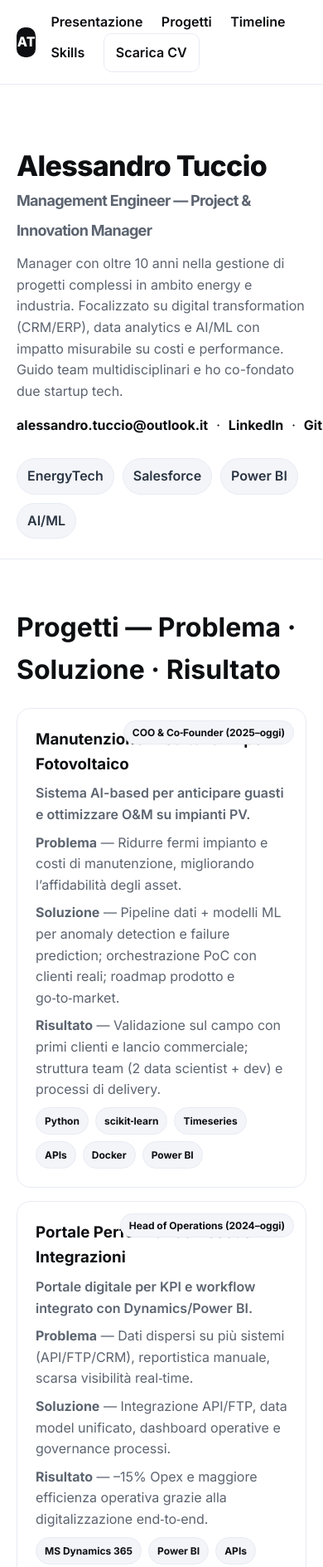
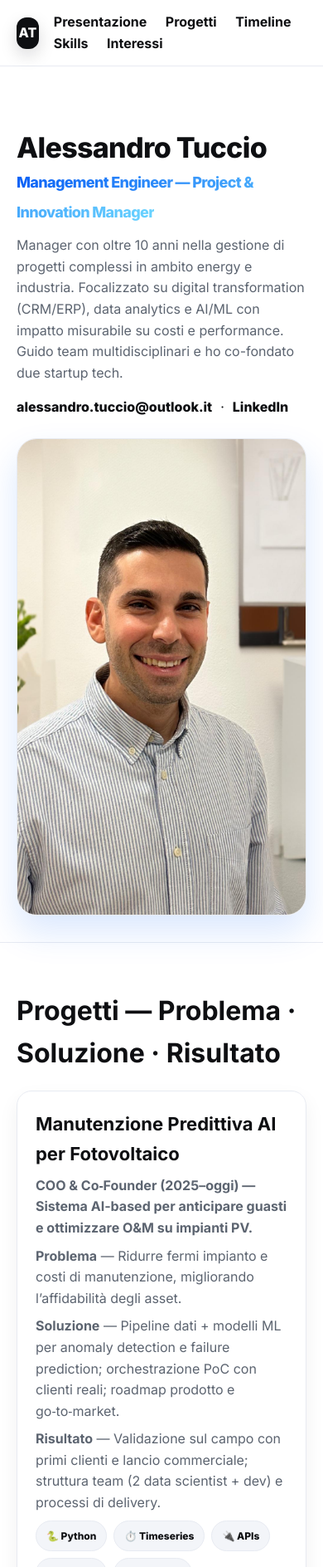
Before and after one commit to alekdrum/alessandrotuccio.github.io, a plain HTML site: page index.html in a window 390 px wide. Shown: the top 1888 px of the page at 83% size. Drawn offline with nearby package versions, Linux system fonts and the light colour scheme.

Commit message:
Add files via upload

```diff
--- a/content.json
+++ b/content.json
@@ -6,7 +6,6 @@
     "location": "Italia · Hybrid/Remote",
     "email": "alessandro.tuccio@outlook.it",
     "linkedin": "https://www.linkedin.com/",
-    "github": "https://github.com/",
     "brand_color": "#0b62f6",
     "theme": "light"
   },
@@ -20,7 +19,6 @@
       "result": "Validazione sul campo con primi clienti e lancio commerciale; struttura team (2 data scientist + dev) e processi di delivery.",
       "stack": [
         "Python",
-        "scikit‑learn",
         "Timeseries",
         "APIs",
         "Docker",
@@ -184,20 +182,28 @@
   },
   "skills_radar": {
     "labels": [
-      "Project Mgmt",
+      "Project management",
       "Processi IT",
+      "Leadership",
+      "AI/ML",
       "Data/BI",
-      "AI/ML",
-      "Leadership",
-      "Delivery"
+      "Communication"
     ],
     "values": [
-      92,
-      85,
+      100,
+      90,
+      95,
       80,
-      72,
-      88,
-      90
+      90,
+      95
     ]
-  }
+  },
+  "interests": [
+    "Innovation",
+    "Technologies",
+    "Finance",
+    "Music",
+    "Sport",
+    "Traveling"
+  ]
 }
--- a/index.html
+++ b/index.html
@@ -20,27 +20,24 @@
         <a href="#projects">Progetti</a>
         <a href="#timeline">Timeline</a>
         <a href="#skills">Skills</a>
-        <a class="btn" href="cv.pdf">Scarica CV</a>
+        <a href="#interests">Interessi</a>
       </nav>
     </div>
   </header>
 
   <section id="home" class="hero">
-    <div class="container">
+    <div class="container hero-grid">
+      <div class="hero-text">
         <h1 data-aos="fade-up"><span id="siteName"></span> <br><span class="sub" id="siteTitle"></span></h1>
         <p class="lead" id="siteBio" data-aos="fade-up" data-aos-delay="100"></p>
         <div class="contact" data-aos="fade-up" data-aos-delay="150">
           <a id="siteEmail" class="link"></a>
           <span>·</span>
           <a id="siteLinkedin" class="link" target="_blank" rel="noopener">LinkedIn</a>
-        <span>·</span>
-        <a id="siteGithub" class="link" target="_blank" rel="noopener">GitHub</a>
         </div>
-      <div class="logos" data-aos="fade-up" data-aos-delay="250">
-        <div class="logo-pill">EnergyTech</div>
-        <div class="logo-pill">Salesforce</div>
-        <div class="logo-pill">Power BI</div>
-        <div class="logo-pill">AI/ML</div>
+      </div>
+      <div class="hero-photo" data-aos="zoom-in">
+        <img src="assets/profile.jpg" alt="Foto profilo di Alessandro Tuccio" class="avatar-card" />
       </div>
     </div>
   </section>
@@ -74,6 +71,13 @@
     </div>
   </section>
 
+  <section id="interests" class="interests">
+    <div class="container">
+      <h2 data-aos="fade-up">Interessi</h2>
+      <div id="bubbles" class="bubbles"></div>
+    </div>
+  </section>
+
   <footer class="footer">
     <div class="container">
       <p>© <span id="year"></span> <span id="footerName"></span> — Portfolio</p>
--- a/scripts.js
+++ b/scripts.js
@@ -1,5 +1,32 @@
 AOS.init({ once: true, duration: 600, easing: 'ease-out' });
 document.getElementById('year').textContent = new Date().getFullYear();
+
+const iconMap = [
+  {k:'Python', e:'🐍'},
+  {k:'Power BI', e:'📊'},
+  {k:'SAP', e:'🏭'},
+  {k:'Salesforce', e:'☁️'},
+  {k:'MS Dynamics', e:'🧩'},
+  {k:'BPMN', e:'🧠'},
+  {k:'UML', e:'📐'},
+  {k:'AutoCAD', e:'📏'},
+  {k:'Visio', e:'🗺️'},
+  {k:'Canva', e:'🎨'},
+  {k:'Primavera', e:'🗓️'},
+  {k:'MS Project', e:'📆'},
+  {k:'Trello', e:'🗂️'},
+  {k:'APIs', e:'🔌'},
+  {k:'Docker', e:'🐳'},
+  {k:'ETL', e:'🧪'},
+  {k:'Automation', e:'🤖'},
+  {k:'Timeseries', e:'⏱️'}
+];
+function withIcon(label){
+  for (const m of iconMap){
+    if (label.toLowerCase().includes(m.k.toLowerCase())) return `${m.e} ${label}`;
+  }
+    return label;
+}
 
 fetch('content.json')
   .then(r => r.json())
@@ -14,26 +41,25 @@ fetch('content.json')
     emailEl.textContent = s.email;
     const li = document.getElementById('siteLinkedin');
     li.href = s.linkedin || '#';
-    const gh = document.getElementById('siteGithub');
-    gh.href = s.github || '#';
 
+    // Projects
     const grid = document.getElementById('projectsGrid');
     data.projects.forEach(p => {
       const el = document.createElement('article');
       el.className = 'project';
       el.setAttribute('data-aos','fade-up');
       el.innerHTML = `
-        <div class="tag">${p.role}</div>
         <h3>${p.title}</h3>
-        <p class="meta">${p.summary}</p>
+        <p class="meta">${p.role} — ${p.summary}</p>
         <p><strong>Problema</strong> — ${p.problem}</p>
         <p><strong>Soluzione</strong> — ${p.solution}</p>
         <p><strong>Risultato</strong> — ${p.result}</p>
-        <div class="stack">${p.stack.map(s=>`<span class="badge">${s}</span>`).join('')}</div>
+        <div class="stack">${p.stack.map(s=>`<span class="badge">${withIcon(s)}</span>`).join('')}</div>
       `;
       grid.appendChild(el);
     });
 
+    // Timeline
     const tl = document.getElementById('timelineList');
     data.timeline.forEach(t => {
       const el = document.createElement('div');
@@ -48,6 +74,7 @@ fetch('content.json')
       tl.appendChild(el);
     });
 
+    // Skills Radar
     const ctx = document.getElementById('skillsChart');
     if (ctx && data.skills_radar){
       new Chart(ctx, {
@@ -71,6 +98,7 @@ fetch('content.json')
       });
     }
 
+    // Skills badges with icons
     const sb = document.getElementById('skillsBadges');
     Object.entries(data.skills).forEach(([cat, items]) => {
       const group = document.createElement('div');
@@ -81,13 +109,29 @@ fetch('content.json')
       const row = document.createElement('div');
       row.className = 'badges';
       items.forEach(i => {
+        const label = (typeof i === 'string') ? i : i.name;
         const b = document.createElement('span');
         b.className = 'badge';
-        b.textContent = (typeof i === 'string') ? i : i.name;
+        b.textContent = withIcon(label);
         row.appendChild(b);
       });
       group.appendChild(row);
       sb.appendChild(group);
     });
+
+    // Interests bubbles
+    const bubbles = document.getElementById('bubbles');
+    data.interests.forEach((t, i) => {
+      const b = document.createElement('div');
+      b.className = 'bubble';
+      b.textContent = t;
+      b.style.animation = `float ${6 + i}s ease-in-out ${i * 0.2}s infinite alternate`;
+      bubbles.appendChild(b);
+    });
   })
   .catch(err => { console.error('Errore caricamento contenuti', err); });
+
+// keyframes
+const style = document.createElement('style');
+style.textContent = `@keyframes float { from { transform: translateY(0px) } to { transform: translateY(-10px) } }`;
+document.head.appendChild(style);
--- a/styles.css
+++ b/styles.css
@@ -5,46 +5,46 @@
   --brand:#0b62f6;
   --chip:#f3f5f9;
   --border:#e8ebf2;
+  --grad: linear-gradient(90deg,var(--brand),#6ad3ff);
 }
 *{box-sizing:border-box}
 html,body{margin:0;padding:0;background:var(--bg);color:var(--text);font-family:'Inter',system-ui,-apple-system,Segoe UI,Roboto,Arial,sans-serif;line-height:1.6}
 .container{max-width:1120px;margin:0 auto;padding:0 20px}
 .topbar{position:sticky;top:0;background:rgba(255,255,255,.85);backdrop-filter:saturate(180%) blur(12px);border-bottom:1px solid var(--border);z-index:1000}
 .topbar .container{display:flex;align-items:center;justify-content:space-between;padding:14px 20px}
-.logo{display:inline-flex;width:36px;height:36px;border-radius:10px;background:var(--text);color:#fff;align-items:center;justify-content:center;text-decoration:none;font-weight:800}
-.nav a{color:var(--text);text-decoration:none;margin-left:18px;font-weight:600}
-.btn{padding:10px 14px;border:1px solid var(--border);border-radius:10px;display:inline-block}
-.btn:hover{transform:translateY(-1px)}
+.logo{display:inline-flex;width:38px;height:38px;border-radius:12px;background:var(--text);color:#fff;align-items:center;justify-content:center;text-decoration:none;font-weight:800;box-shadow:0 8px 20px rgba(14,15,18,.15)}
+.nav a{color:var(--text);text-decoration:none;margin-left:18px;font-weight:700}
+.nav a:hover{opacity:.8}
 
 .hero{padding:80px 0 24px}
-.hero h1{font-size:clamp(34px,5vw,60px);line-height:1.05;margin:0 0 8px;font-weight:800;letter-spacing:-0.02em}
-.hero .sub{font-weight:700; font-size:clamp(18px,2.2vw,24px); color:var(--muted)}
+.hero-grid{display:grid;grid-template-columns:1.2fr .8fr;gap:24px;align-items:center}
+.hero h1{font-size:clamp(34px,5vw,60px);line-height:1.05;margin:0 0 8px;font-weight:900;letter-spacing:-0.02em}
+.hero .sub{font-weight:800; font-size:clamp(18px,2.2vw,24px); background:var(--grad); -webkit-background-clip:text; background-clip:text; color:transparent}
 .lead{font-size:clamp(16px,2.1vw,20px);color:var(--muted);max-width:900px}
 .contact{display:flex;gap:10px;align-items:center;margin-top:10px}
-.link{font-weight:700;color:var(--text);text-decoration:none}
+.link{font-weight:800;color:var(--text);text-decoration:none}
 .link:hover{text-decoration:underline}
-.logos{display:flex;gap:10px;flex-wrap:wrap;margin-top:26px}
-.logo-pill{padding:8px 12px;background:var(--chip);border:1px solid var(--border);border-radius:999px;font-weight:600;color:#2a3442}
+.avatar-card{width:100%;max-width:360px;border-radius:24px;box-shadow:0 20px 40px rgba(11,98,246,.15);border:1px solid var(--border);}
 
 .projects{padding:56px 0;border-top:1px solid var(--border);}
 .projects h2{font-size:32px;margin:0 0 20px}
 .projects .grid{display:grid;grid-template-columns:repeat(2,1fr);gap:16px}
-.project{padding:22px;border:1px solid var(--border);border-radius:16px;background:#fff;position:relative}
-.project .tag{position:absolute;top:14px;right:14px;background:var(--chip);border:1px solid var(--border);border-radius:999px;padding:4px 10px;font-weight:700;font-size:12px}
-.project h3{margin:0 0 8px}
-.project .meta{color:var(--muted);font-weight:600;margin-bottom:8px}
+.project{padding:22px;border:1px solid var(--border);border-radius:18px;background:#fff;position:relative;box-shadow:0 10px 24px rgba(14,15,18,.06);transition:transform .2s ease, box-shadow .2s ease}
+.project:hover{transform:translateY(-3px);box-shadow:0 16px 32px rgba(14,15,18,.08)}
+.project h3{margin:0 0 8px;font-size:22px}
+.project .meta{color:var(--muted);font-weight:700;margin-bottom:8px}
 .project p{margin:0 0 8px;color:var(--muted)}
 .project .stack{display:flex;flex-wrap:wrap;gap:8px;margin-top:8px}
-.badge{padding:6px 10px;background:var(--chip);border:1px solid var(--border);border-radius:999px;font-weight:700;font-size:12px}
+.badge{padding:8px 12px;background:var(--chip);border:1px solid var(--border);border-radius:999px;font-weight:800;font-size:12px}
 
 .timeline{padding:56px 0;border-top:1px solid var(--border);}
 .timeline .list{position:relative;margin-left:6px}
 .timeline .list::before{content:'';position:absolute;left:12px;top:0;bottom:0;width:2px;background:var(--border)}
 .tl-item{position:relative;padding:0 0 22px 42px}
 .tl-item::before{content:'';position:absolute;left:6px;top:6px;width:14px;height:14px;border-radius:50%;background:var(--brand);box-shadow:0 0 0 4px #fff;border:2px solid var(--border)}
-.tl-period{font-weight:800}
-.tl-role{font-weight:700}
-.tl-org{color:var(--muted);font-weight:600}
+.tl-period{font-weight:900}
+.tl-role{font-weight:900;font-size:20px}
+.tl-org{color:var(--muted);font-weight:700}
 .tl-hi{margin:6px 0 0 0;color:var(--muted)}
 
 .skills{padding:56px 0;border-top:1px solid var(--border);border-bottom:1px solid var(--border);background:#fbfcfe}
@@ -53,10 +53,16 @@ html,body{margin:0;padding:0;background:var(--bg);color:var(--text);font-family:
 .skills-chart{padding:12px;border:1px dashed var(--border);border-radius:16px;background:#fff}
 .badges{display:flex;flex-wrap:wrap;gap:10px;margin-top:16px}
 
+.interests{padding:56px 0;border-top:1px solid var(--border);}
+.bubbles{display:flex;flex-wrap:wrap;gap:14px}
+.bubble{width:120px;height:120px;border-radius:999px;background:#fff;border:1px solid var(--border);display:flex;align-items:center;justify-content:center;font-weight:900;box-shadow:0 10px 24px rgba(11,98,246,.08);transition:transform .2s ease, box-shadow .2s ease}
+.bubble:hover{transform:translateY(-4px) scale(1.03);box-shadow:0 18px 32px rgba(11,98,246,.12)}
+
 .footer{padding:24px 0}
-.footer p{margin:0;color:var(--muted);font-weight:600}
+.footer p{margin:0;color:var(--muted);font-weight:700}
 
 @media (max-width: 960px){
+  .hero-grid{grid-template-columns:1fr}
   .projects .grid{grid-template-columns:1fr}
   .skills .container{grid-template-columns:1fr}
 }
```
Also changed, not shown: assets/profile.jpg (added), 1 other file. Lines whose indentation alone changed are shown as unchanged.
